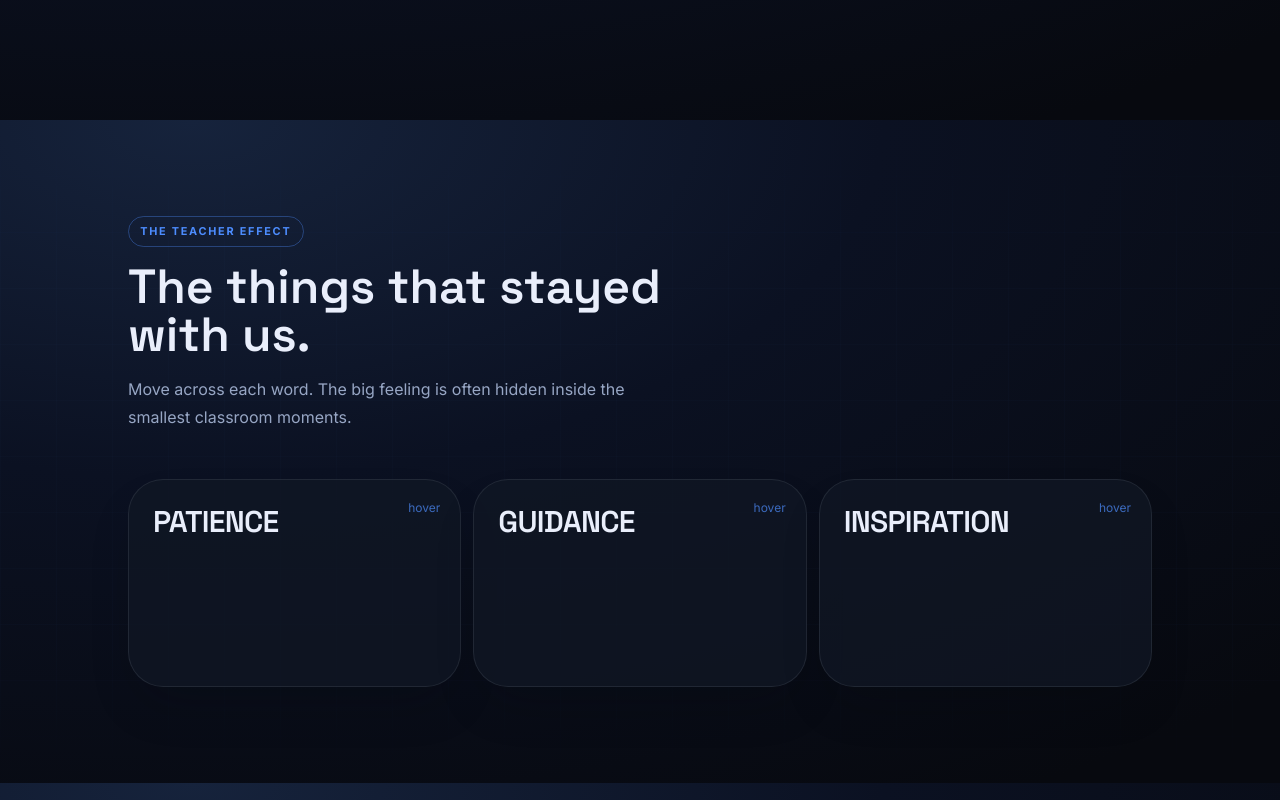
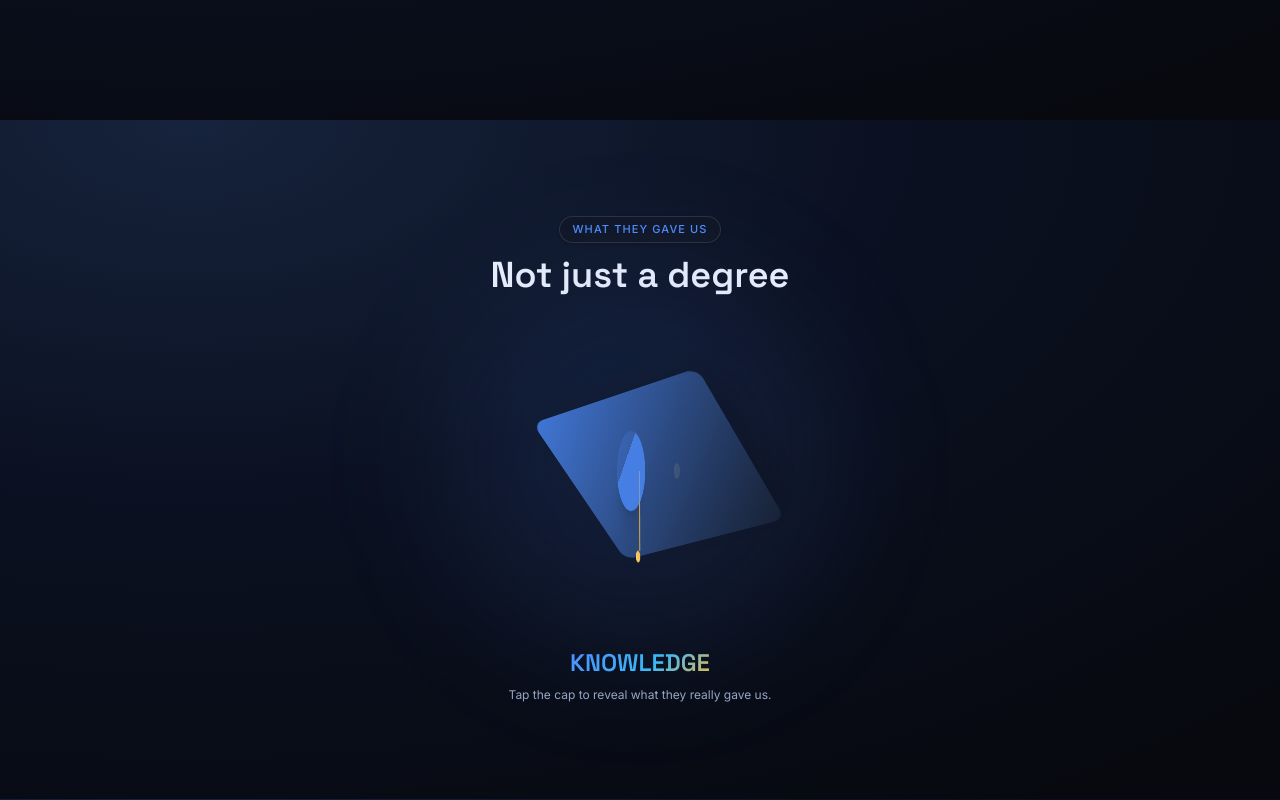
Before and after one commit to yashraj-personal/teachers-day-project, a Next.js app: page / in a window 1280 px wide. Shown: the part 5560-6360 px from the top of the page. Built offline with nearby package versions, Linux system fonts and the light colour scheme.

Commit message:
Restore themed graduation cap section

```diff
--- a/app/page.tsx
+++ b/app/page.tsx
@@ -18,6 +18,7 @@ import { GiftBox } from "@/components/gift-box"
 import { PartyPopperControl } from "@/components/party-popper-control"
 import { InfiniteEnding } from "@/components/infinite-ending"
 import { WaterRippleLayer } from "@/components/water-ripple-layer"
+import { GraduationCapScene } from "@/components/graduation-cap"
 
 export default function Page() {
   const [loaded, setLoaded] = useState(false)
@@ -35,6 +36,7 @@ export default function Page() {
           <ClassroomModeSwitcher />
           <GratitudeTerminal />
           <GratitudeStats />
+          <GraduationCapScene />
           <HoverRevealSection />
           <GiftBox />
           <LetterPuzzle />
--- a/components/graduation-cap.tsx
+++ b/components/graduation-cap.tsx
@@ -12,12 +12,13 @@ export function GraduationCapScene() {
   return (
     <section className="relative flex min-h-[80vh] flex-col items-center justify-center overflow-hidden bg-app-gradient px-4 py-24 sm:px-6">
       <div className="mb-8 flex flex-col items-center gap-3 text-center">
-        <span className="rounded-full border border-border bg-white/70 px-3 py-1 text-[11px] font-medium tracking-widest text-primary">
+        <span className="rounded-full border border-border bg-card/90 shadow-sm px-3 py-1 text-[11px] font-medium tracking-widest text-primary">
           WHAT THEY GAVE US
         </span>
         <h2 className="font-heading text-3xl font-semibold text-foreground sm:text-4xl">Not just a degree</h2>
       </div>
 
+      <div className="pointer-events-none absolute h-72 w-72 rounded-full bg-primary/10 blur-3xl sm:h-96 sm:w-96" aria-hidden="true" />
       <div
         className="relative flex h-56 w-56 items-center justify-center sm:h-72 sm:w-72"
         style={{ perspective: "1200px" }}
@@ -39,7 +40,7 @@ export function GraduationCapScene() {
         >
           {/* Cap top (board) */}
           <div
-            className="absolute left-1/2 top-1/2 h-36 w-36 -translate-x-1/2 -translate-y-1/2 rotate-45 rounded-md bg-gradient-to-br from-foreground/90 to-foreground/70 shadow-2xl sm:h-48 sm:w-48"
+            className="absolute left-1/2 top-1/2 h-36 w-36 -translate-x-1/2 -translate-y-1/2 rotate-45 rounded-md bg-gradient-to-br from-primary/80 to-secondary shadow-2xl sm:h-48 sm:w-48"
             style={{ transform: "translateZ(20px) rotateX(60deg) rotate(45deg)" }}
           />
           {/* Cap button */}
@@ -59,7 +60,7 @@ export function GraduationCapScene() {
           </motion.div>
           {/* Cap base cone */}
           <div
-            className="absolute left-1/2 top-1/2 h-16 w-16 -translate-x-1/2 -translate-y-1/2 rounded-full bg-foreground/80 shadow-xl sm:h-20 sm:w-20"
+            className="absolute left-1/2 top-1/2 h-16 w-16 -translate-x-1/2 -translate-y-1/2 rounded-full bg-primary/75 shadow-xl sm:h-20 sm:w-20"
             style={{ transform: "translateZ(-10px)" }}
           />
         </motion.div>
```
